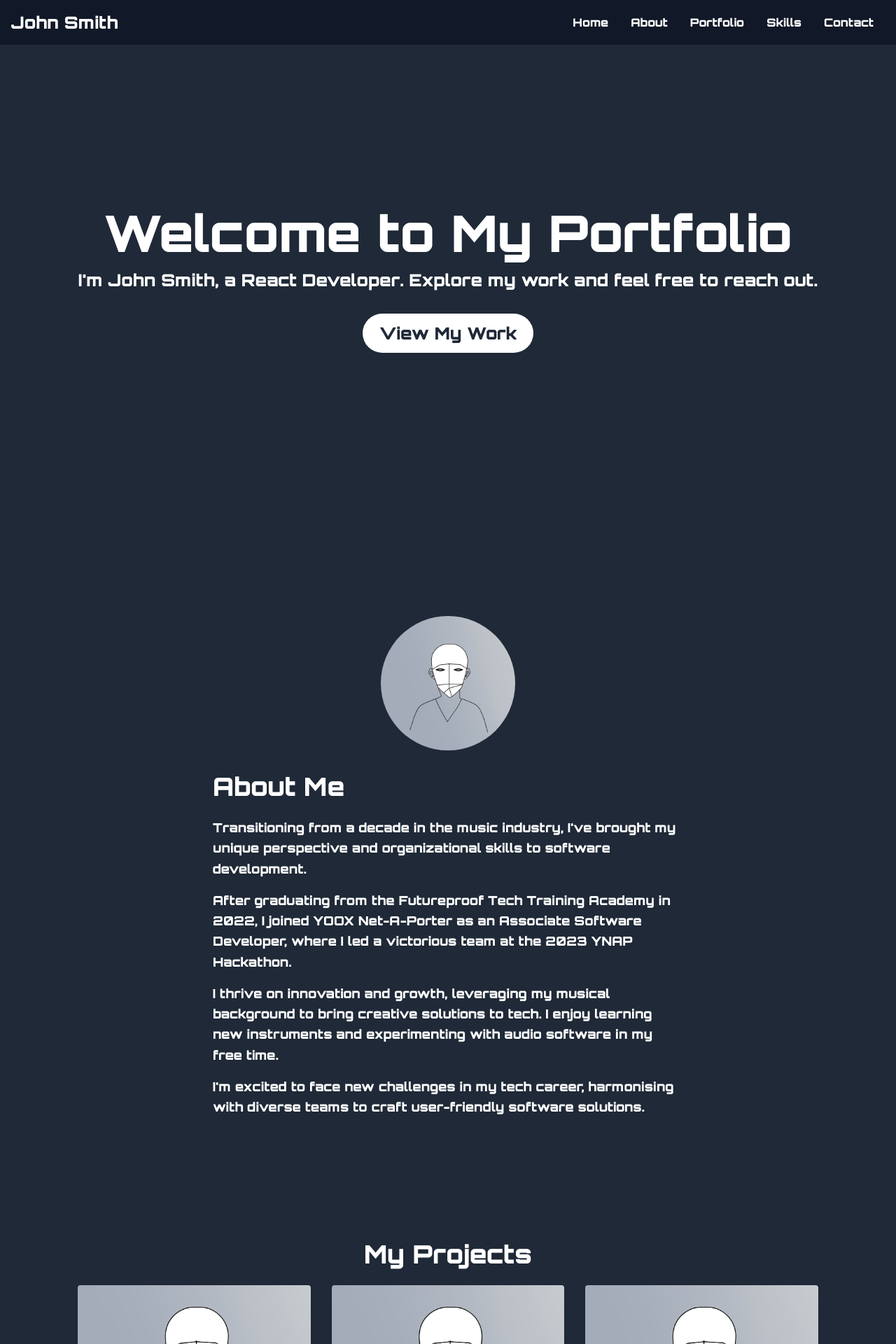
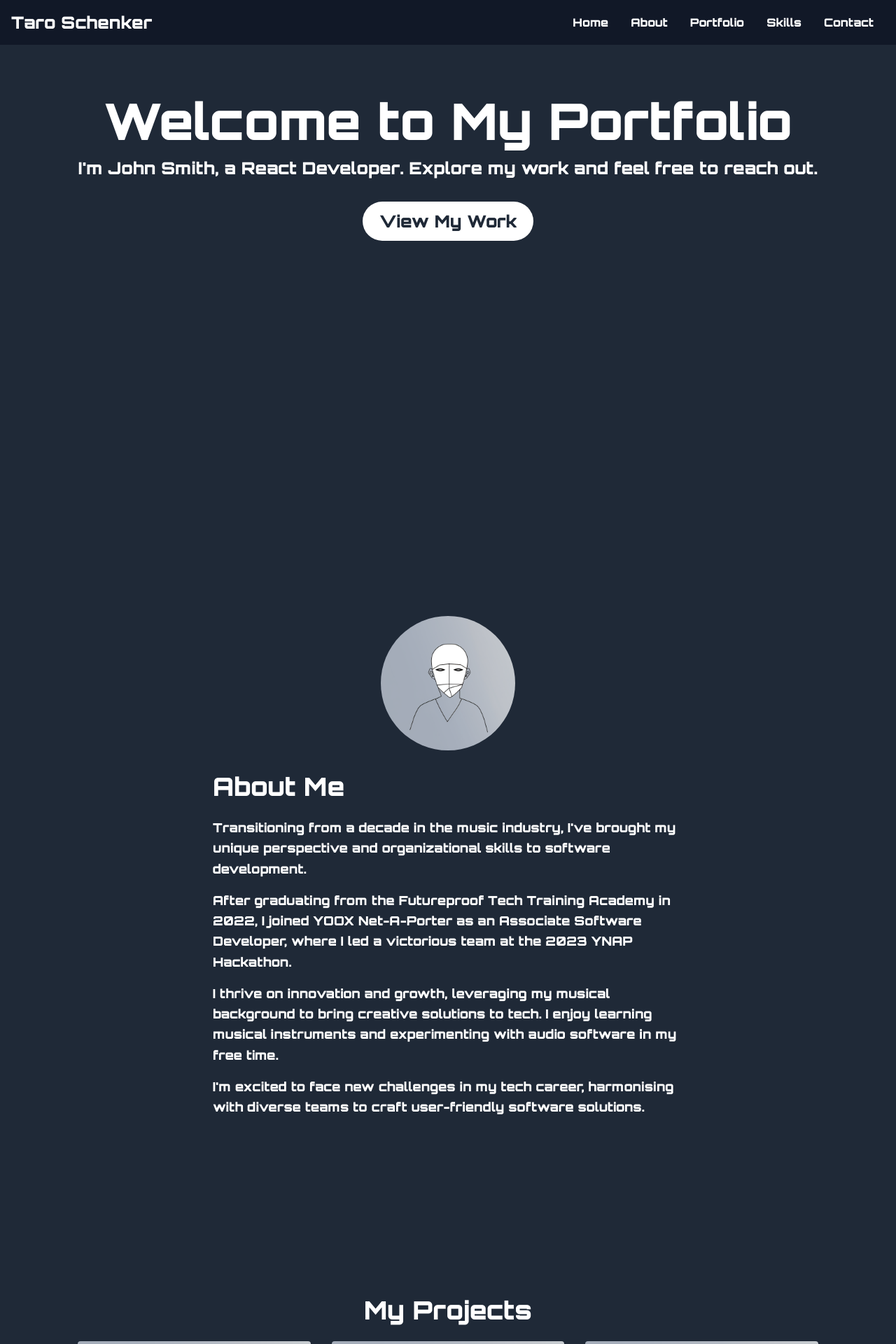
Before and after one commit to TaroSchenker/Portfolio, a React (Vite) app in the folder portfolio/: page / in a window 1280 px wide. Shown: the top 1920 px of the page at 70% size. Built offline with nearby package versions, Linux system fonts and the light colour scheme.

Commit message:
fied scrolling issues

```diff
--- a/portfolio/src/components/About/About.tsx
+++ b/portfolio/src/components/About/About.tsx
@@ -11,12 +11,13 @@ const About = () => {
   });
 
   return (
-    <section id="about" className="flex flex-col items-center py-20 px-6 sm:px-12 lg:px-24 bg-gray-800 text-white">
+    <section id="about" className="flex flex-col items-center py-20 pb-40 px-6 sm:px-12 lg:px-24 bg-gray-800 text-white">
       <animated.div style={fadeIn} className="mx-auto max-w-2xl text-left">
+           <Element name="about" className="section">
         <img src={profileImage} alt="John Smith" className="mx-auto w-48 h-48 rounded-full mb-8" />
-        <Element name="about" className="section">
+            </Element>
         <h2 className="text-4xl mb-6 font-semibold">About Me</h2>
-        </Element>
+
         <p className="text-lg leading-relaxed mb-4">
         Transitioning from a decade in the music industry, I've brought my unique perspective and organizational skills to software development.
 
@@ -25,7 +26,7 @@ const About = () => {
         After graduating from the Futureproof Tech Training Academy in 2022, I joined YOOX Net-A-Porter as an Associate Software Developer, where I led a victorious team at the 2023 YNAP Hackathon.
         </p>
         <p className="text-lg leading-relaxed mb-4">
-        I thrive on innovation and growth, leveraging my musical background to bring creative solutions to tech. I enjoy learning new instruments and experimenting with audio software in my free time.
+        I thrive on innovation and growth, leveraging my musical background to bring creative solutions to tech. I enjoy learning musical instruments and experimenting with audio software in my free time.
         </p>
         <p className="text-lg leading-relaxed mb-4">
         I'm excited to face new challenges in my tech career, harmonising with diverse teams to craft user-friendly software solutions.
--- a/portfolio/src/components/Contact/Contact.tsx
+++ b/portfolio/src/components/Contact/Contact.tsx
@@ -14,7 +14,7 @@ const Contact = () => {
   return (
     <section
       id="contact"
-      className="py-20 px-6 sm:px-12 lg:px-24 text-center bg-blue-100"
+      className="py-20 px-6 pb-80 pt-40 sm:px-12 lg:px-24 text-center bg-blue-100"
     >
       <div className="mx-auto max-w-2xl">
         <Element name="contact" className="section">
--- a/portfolio/src/components/Header/Header.tsx
+++ b/portfolio/src/components/Header/Header.tsx
@@ -11,7 +11,7 @@ const Header = () => {
   return (
     <header className="fixed w-full z-50 bg-gray-900 text-white p-4">
       <nav className="container mx-auto flex items-center justify-between">
-        <h1 className="font-extrabold text-2xl">John Smith</h1>
+        <h1 className="font-extrabold text-2xl">Taro Schenker</h1>
         <div className="hidden md:block">
           <Link
             activeClass="active"
--- a/portfolio/src/components/Home/Home.tsx
+++ b/portfolio/src/components/Home/Home.tsx
@@ -23,7 +23,7 @@ const Home = () => {
   return (
     <section
       id="home"
-      className="flex flex-col items-center justify-center h-screen bg-gray-800 text-white px-4 sm:px-0"
+      className="flex flex-col items-center justify-center h-screen bg-gray-800 text-white px-4 pb-80 sm:px-0"
       ref={myRef}
     >
       <animated.div style={fadeIn} className="flex flex-col items-center">
```
